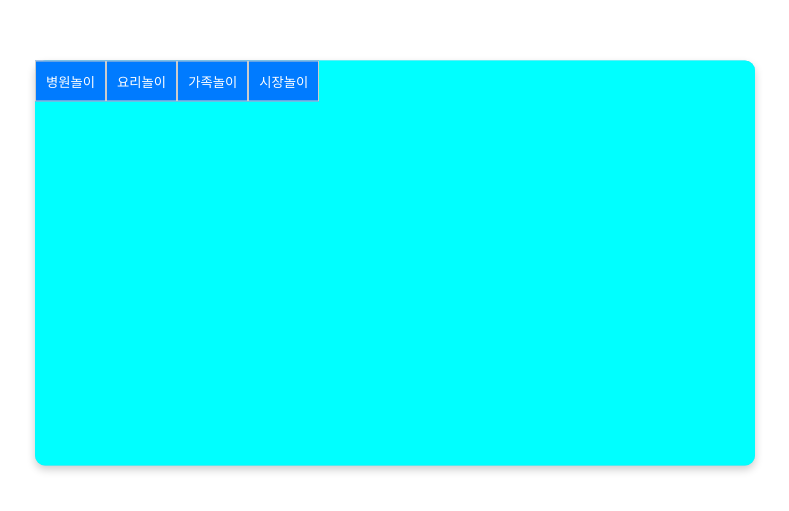
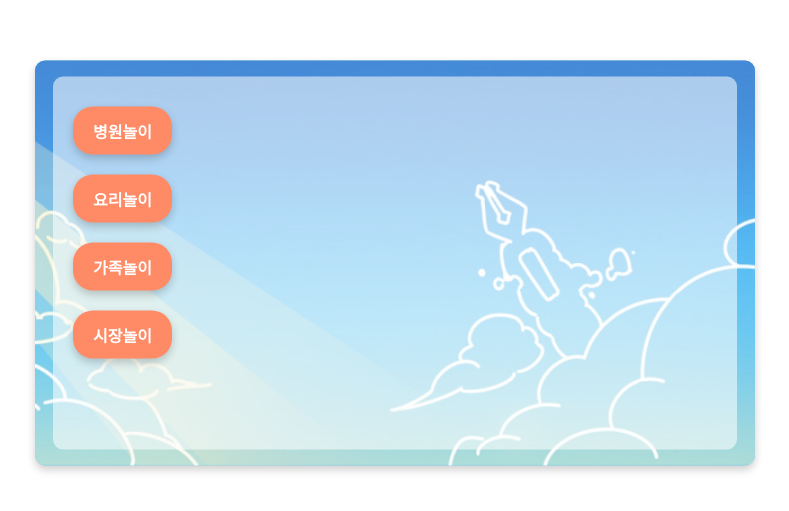
Before and after one commit to Prize-Three/roleplay_frontend, a React (Create React App) app: page /situation in a window 1280 px wide. Shown: the part 137-648 px from the top of the page, without its empty margins (245-1034 px from the left). Built offline with nearby package versions, Linux system fonts and the light colour scheme.

Commit message:
스크롤 기능 추가

```diff
--- a/src/pages/Situation/Situation.jsx
+++ b/src/pages/Situation/Situation.jsx
@@ -1,24 +1,47 @@
-import React from 'react';
+import React, { useState } from 'react';
 import { useNavigate } from 'react-router-dom';
-import styles from './Situation.module.scss'
 import Layout from '../../components/Layout/Layout';
+import styles from './Situation.module.scss';
 
 function Situation() {
     const navigate = useNavigate();
-    const handleButtonClick = () => {
-        navigate('/choose-role');
+    const [selectedGameType, setSelectedGameType] = useState(null);
+
+    const handleRolePlaySelect = (gameType) => {
+        setSelectedGameType(gameType);
+    };
+
+    const handleNextStep = () => {
+        if (selectedGameType) {
+            // navigate(`/choose-role/${selectedGameType}`);
+            navigate(`/chat/`);
+        } else {
+            alert('먼저 놀이 유형을 선택해주세요!');
+        }
     };
 
     return (
         <Layout>
             <div className={styles.situationWrap}>
-                <button onClick={handleButtonClick}>병원놀이</button>
-                <button onClick={handleButtonClick}>요리놀이</button>
-                <button onClick={handleButtonClick}>가족놀이</button>
-                <button onClick={handleButtonClick}>시장놀이</button>
+                <div className={styles.wrapper}>
+                    <div className={styles.gameTypeBox}>
+                        <button onClick={() => handleRolePlaySelect('hospital')} className={styles.gameTypeButton}>병원놀이</button>
+                        <button onClick={() => handleRolePlaySelect('cooking')} className={styles.gameTypeButton}>요리놀이</button>
+                        <button onClick={() => handleRolePlaySelect('family')} className={styles.gameTypeButton}>가족놀이</button>
+                        <button onClick={() => handleRolePlaySelect('market')} className={styles.gameTypeButton}>시장놀이</button>
+                    </div>
+                    {selectedGameType && (
+                        <div className={styles.detailPanel}>
+                            <h3>{selectedGameType}에 대한 세부 설정</h3>
+                            <p>음성 설정</p>
+                            <p>역할 설정</p>
+                            <button onClick={handleNextStep} className={styles.nextButton}>다음</button>
+                        </div>
+                    )}
+                </div>
             </div>
         </Layout>
-    )
+    );
 }
 
 export default Situation;
--- a/src/pages/Situation/Situation.module.scss
+++ b/src/pages/Situation/Situation.module.scss
@@ -1,8 +1,86 @@
 .situationWrap {
-    // 기본 위치 세팅
     width: 100%;
     height: 100%;
     border-radius: 10px;
+    background-image: url('../../../public/assets/situation/situationImg.png'); /* 기본 배경 색상 */
+    background-size: cover; /* 이미지가 요소를 덮도록 설정 */
+    background-position: center; /* 이미지가 중앙에 위치하도록 설정 */
+    background-repeat: no-repeat; /* 이미지가 반복되지 않도록 설정 */
+    display: flex;
+    justify-content: center;
+    align-items: center;
+}
 
-    background-color: aqua;
+.wrapper {
+    width: 95%;
+    height: 92%;
+    background-color: rgba(255, 255, 255, 0.555); /* 투명한 흰색 배경 */
+    border-radius: 10px;
+    display: flex;
+    flex-direction: row; /* 가로 방향으로 정렬 */
 }
+
+.gameTypeBox {
+    flex: 1;
+    display: flex;
+    flex-direction: column;
+    align-items: flex-start;
+    padding: 20px;
+    overflow-y: auto; /* 세로 스크롤 가능 */
+    max-height: 100%; /* 최대 높이 설정 */
+}
+
+.gameTypeButton {
+    background-color: #FF8B66; /* 배경색 - 주황색 */
+    color: #FFFFFF; /* 폰트 색상 - 흰색 */
+    font-weight: bold; /* 폰트 두껍게 */
+    border: none; /* 테두리 없음 */
+    padding: 12px 20px; /* 패딩 설정 */
+    margin: 10px 0; /* 위아래 마진 설정 */
+    font-size: 16px; /* 폰트 크기 */
+    cursor: pointer; /* 커서 포인터로 변경 */
+    outline: none; /* 포커스시 테두리 제거 */
+    border-radius: 20px; /* 둥근 모서리 */
+
+    /* 그림자 효과 */
+    box-shadow: 0 4px 8px rgba(0, 0, 0, 0.2);
+
+    /* 호버 효과 */
+    transition: background-color 0.3s ease, transform 0.3s ease;
+}
+
+.gameTypeButton:hover {
+    background-color: #FFA984; /* 호버시 배경색 밝은 주황색 */
+}
+
+.gameTypeButton:active {
+    background-color: #FF8B66; /* 클릭시 배경색 원래 주황색 */
+    transform: translateY(1px); /* 클릭시 약간 아래로 이동 효과 */
+}
+
+.detailPanel {
+    flex: 2; /* 더 넓게 차지하도록 설정 */
+    padding: 20px;
+    background-color: #FFF8DC; /* 연한 주황색 배경 */
+    border-left: 2px solid #FF8B66; /* 진한 갈색 테두리 */
+    display: flex;
+    flex-direction: column;
+    justify-content: center;
+    align-items: center;
+    overflow-y: auto; /* 세로 스크롤 가능 */
+}
+
+.nextButton {
+    background-color: #FF8B66; /* 진한 갈색 배경 */
+    color: #FFFFFF; /* 흰색 폰트 */
+    border: none;
+    padding: 10px 20px;
+    border-radius: 5px;
+    font-size: 18px;
+    cursor: pointer;
+    transition: background-color 0.3s ease;
+
+    &:hover {
+        background-color: #FF6347; /* 진한 주황색으로 호버 */
+    }
+}
```
Also changed, not shown: public/assets/situation/situationImg.png (added).
